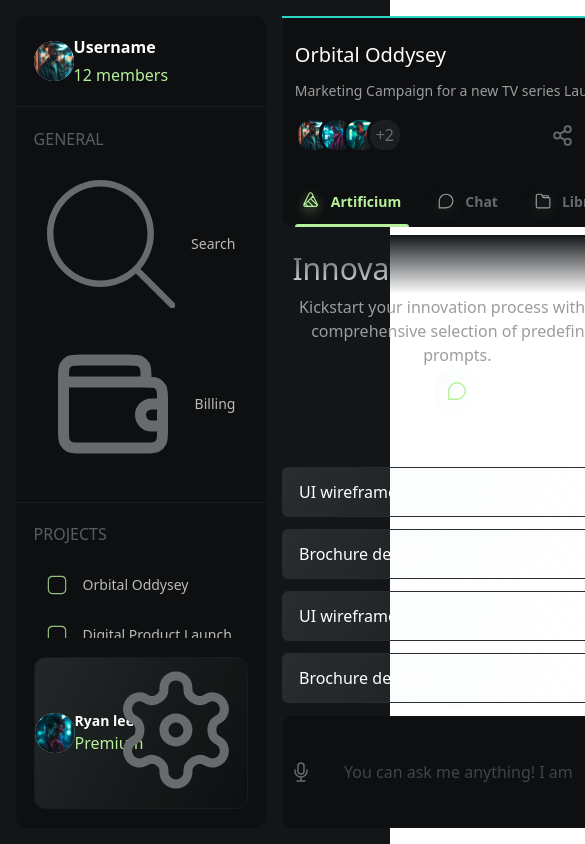
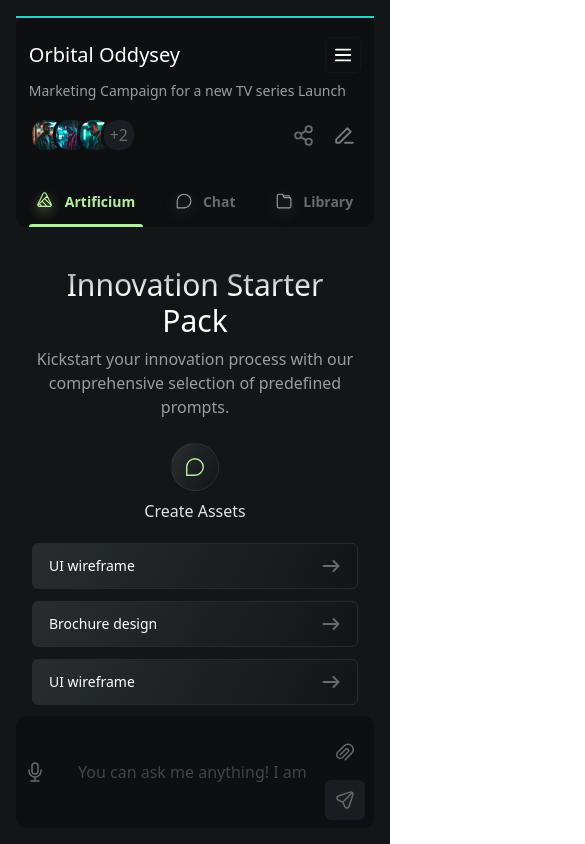
Before and after one commit to amirrezaRst/Artificium, a React (Create React App) app: page / in a window 390 px wide. Shown: the top 844 px of the page, 585 px wide, since content can reach past the window. Built offline with nearby package versions, Linux system fonts and the light colour scheme.

Commit message:
responsive intoduction page

```diff
--- a/src/components/home/index.jsx
+++ b/src/components/home/index.jsx
@@ -4,12 +4,12 @@ import Introduction from "./introduction";
 
 const Home = () => {
     return (
-        <main className="home overflow-hidden py-4">
+        <main className="home overflow-hidden py-8">
 
             {/* if you haven't messaged yet show introduction */}
             <div>
                 <h3 className="text-white text-center text-3xl font-medium mb-2">Innovation Starter Pack</h3>
-                <p className="text-special-gray text-center lg:mb-10">Kickstart your innovation process with our comprehensive selection of predefined prompts.</p>
+                <p className="text-special-gray text-center lg:mb-10 mb-6">Kickstart your innovation process with our comprehensive selection of predefined prompts.</p>
 
                 <Introduction />
             </div>
--- a/src/components/home/introduction/Item.jsx
+++ b/src/components/home/introduction/Item.jsx
@@ -3,7 +3,7 @@ import { ArrowRightSvg } from "../../Svgs";
 const Item = ({ label }) => {
     return (
         <div className="item w-full rounded-md py-3 px-4 flex items-center justify-between">
-            <h4 className="text-white">{label}</h4>
+            <h4 className="text-white text-sm">{label}</h4>
             <div><ArrowRightSvg /></div>
         </div>
     );
--- a/src/components/home/introduction/index.jsx
+++ b/src/components/home/introduction/index.jsx
@@ -83,7 +83,7 @@ const IntroOption = [
 
 const Introduction = () => {
     return (
-        <div className="grid lg:grid-cols-4 sm:grid-cols-2 lg:gap-12">
+        <div className="grid xl:grid-cols-4 md:grid-cols-3 sm:grid-cols-2 xl:gap-12 sm:gap-6 gap-4">
             {
                 IntroOption.map((item, index) => (
                     <SingleSection key={index} title={item.title} icon={item.icon} items={item.items} color={item.color} />
--- a/src/layouts/MainLayout.jsx
+++ b/src/layouts/MainLayout.jsx
@@ -10,13 +10,13 @@ const MainLayout = ({ children }) => {
         <div
             className="h-[100vh] main-layout 3xl:px-[8%] 2xl:px-[3%] xl:p-6 lg:p-4 sm:p-6 p-4 flex 2xl:gap-7 gap-4">
 
-            <Sidebar />
+            {/* <Sidebar /> */}
 
             <div className="w-full flex flex-col">
                 <Topbar />
                 <div className="flex flex-col flex-1 h-96 relative mt-2" >
 
-                    <div className="overflow-y-scroll h-full lg:px-4">
+                    <div className="overflow-y-scroll h-full px-4">
                         <div className="w-full h-[10%] absolute top-0  bg-gradient-to-b from-primary to-neutral-900/0"></div>
 
                         {children}
```
